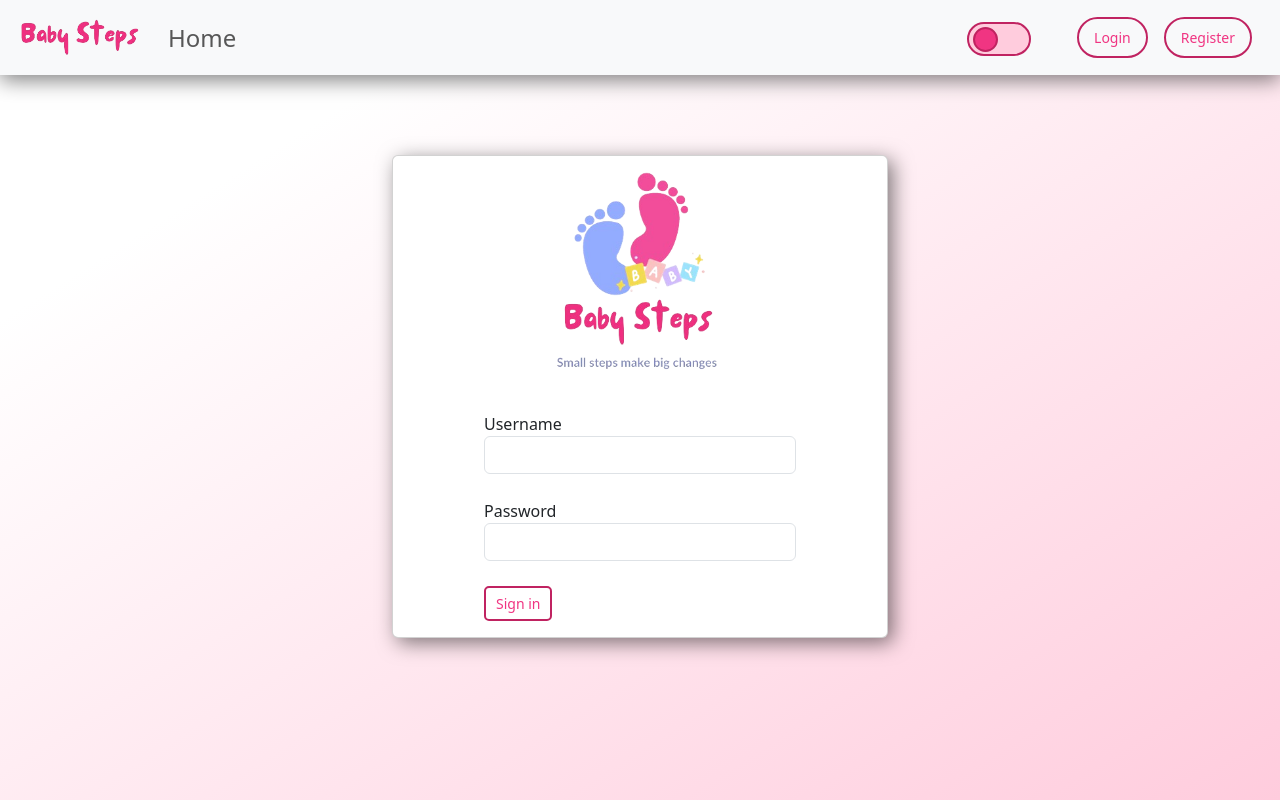
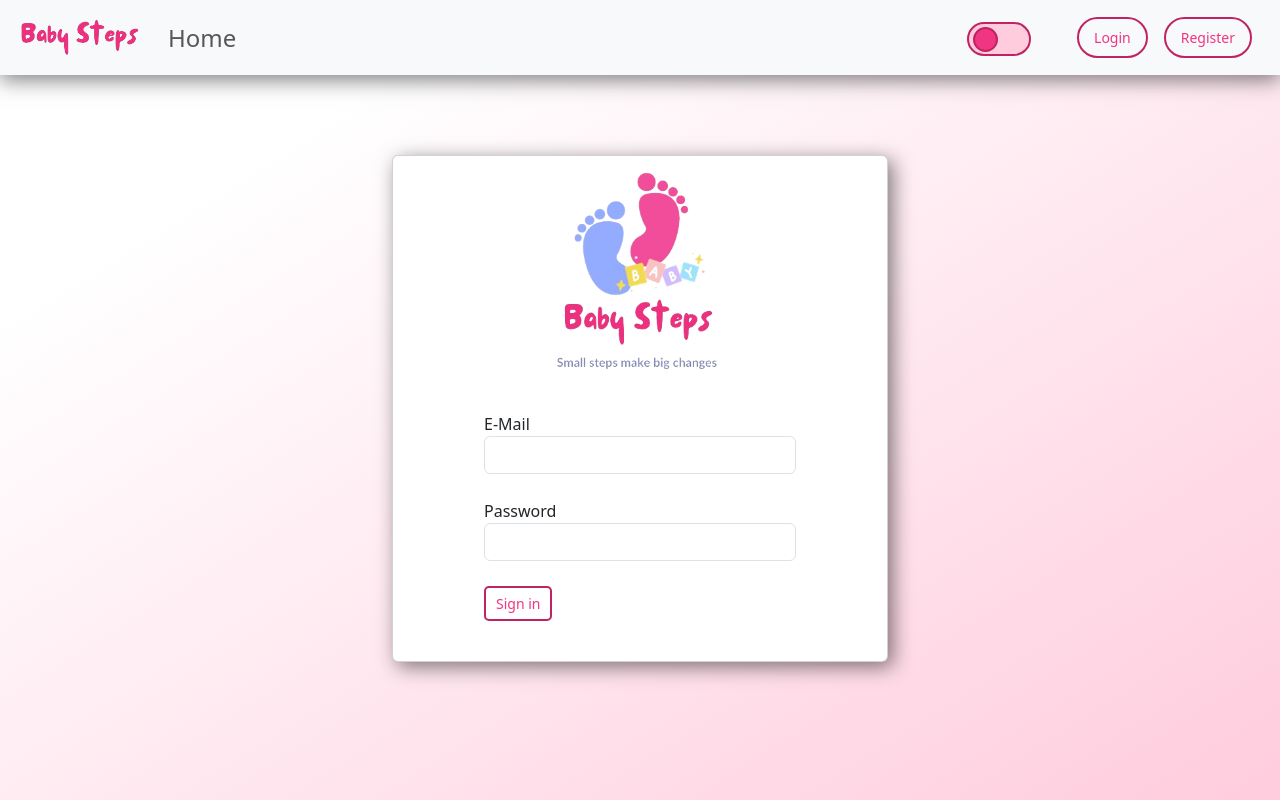
Before and after one commit to EvilMaidAttack/baby-steps, an Angular app: page /login in a window 1280 px wide. Built offline with nearby package versions, Linux system fonts and the light colour scheme.

Commit message:
finished basic login functionality

```diff
--- a/src/app/login/login.component.css
+++ b/src/app/login/login.component.css
@@ -9,6 +9,7 @@ div.container {
 .card {
     box-shadow: 5px 5px 20px rgba(0, 0, 0, 0.5);
     margin-top: 10vh;
+    padding-bottom: 1.5rem;
 
 }
 
--- a/src/app/login/login.component.html
+++ b/src/app/login/login.component.html
@@ -6,11 +6,11 @@
                 <img src="../assets/img/logo.png" class="img-fluid logo" width="200" heigth="200">
             </div>
 
-            <form #f="ngForm" (ngSubmit)="signIn()" >
+            <form #f="ngForm" (ngSubmit)="signIn(f)" >
 
                 <div class="form-group">
-                    <label for="username">Username</label>
-                    <input ngModel name="username" id="username" #firstName="ngModel" type="text" class="form-control">
+                    <label for="email">E-Mail</label>
+                    <input ngModel name="email" id="email" type="text" class="form-control">
                 </div>
 
                 <div class="form-group">
--- a/src/app/login/login.component.ts
+++ b/src/app/login/login.component.ts
@@ -10,10 +10,6 @@ import { Component, OnInit } from '@angular/core';
 export class LoginComponent implements OnInit{
 
   isMale: boolean;
-  signInData = {
-    email: "masarh@test.com",
-    password: "test123"
-  };
 
   constructor(private themeService: ThemeService, private authService: AuthenticationService){
 
@@ -23,8 +19,8 @@ export class LoginComponent implements OnInit{
       this.themeService.isMale$.subscribe(value => this.isMale = value);
   }
 
-  signIn(){
-    this.authService.signin(this.signInData).subscribe(response => console.log(response))
+  signIn(data){
+    this.authService.signin(data.value).subscribe(response => console.log(response))
   }
 
   debug(x){
```
